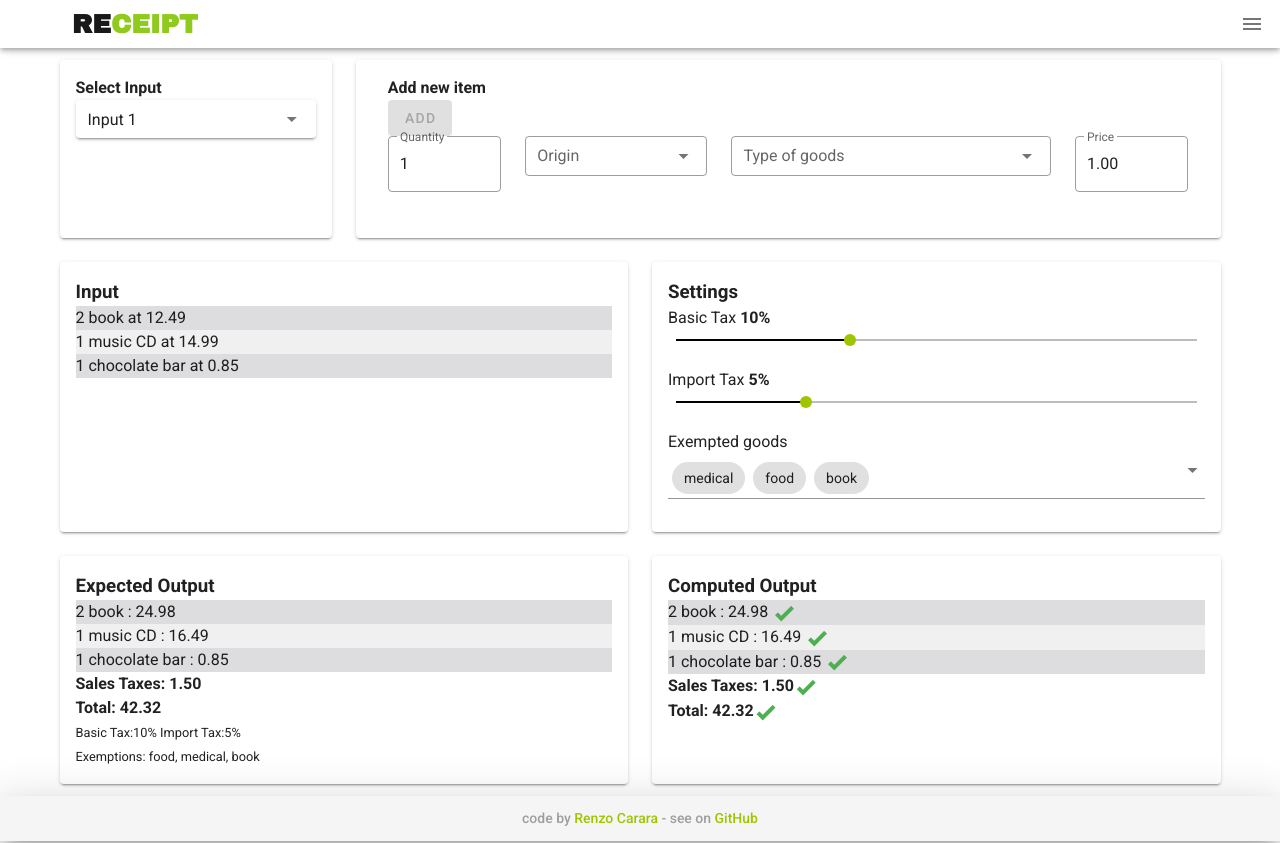
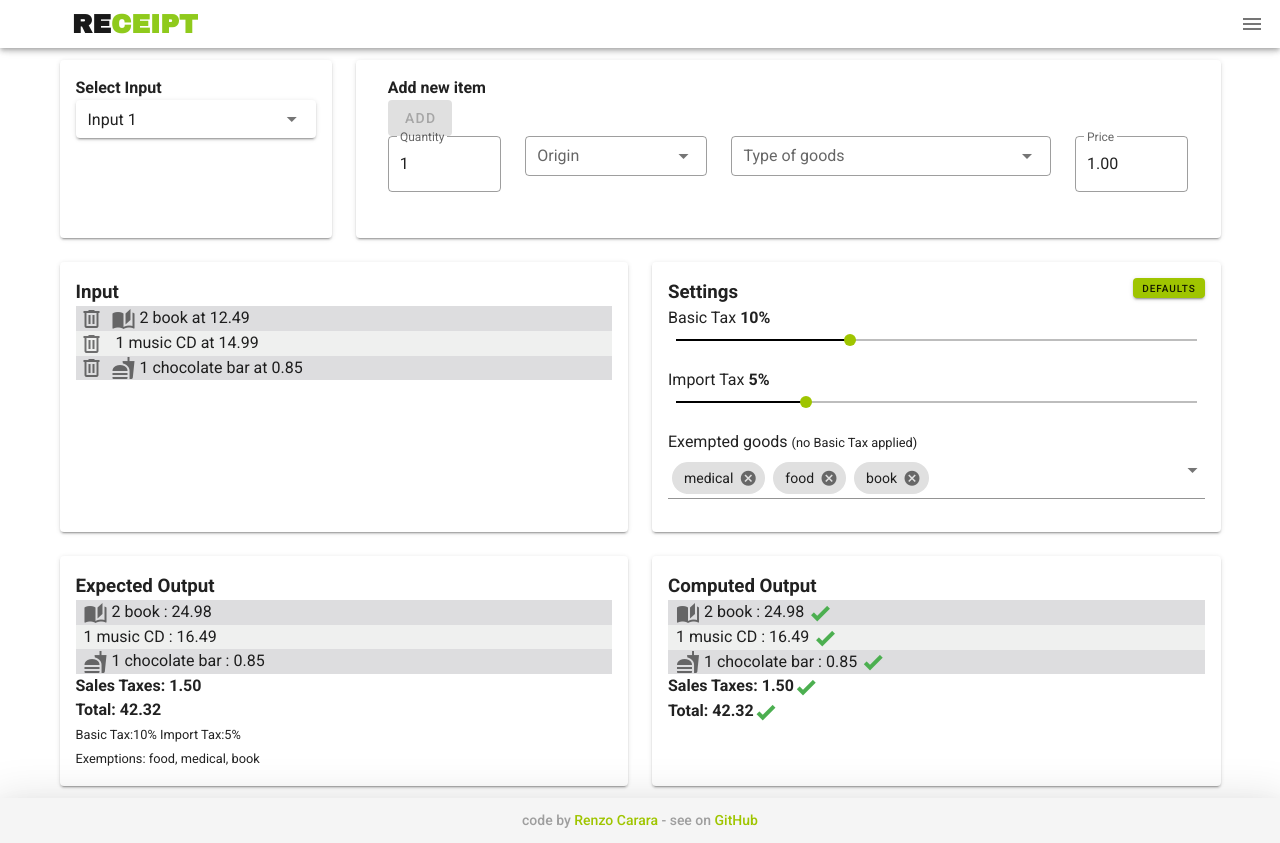
Before and after one commit to renzocarara/receipt, a Vue app: page / in a window 1280 px wide. Built offline with nearby package versions, Linux system fonts and the light colour scheme.

Commit message:
added removeItem to delete an input entry - added icons for the categories - added reset button for Settings

```diff
--- a/src/components/ComputedPanel.vue
+++ b/src/components/ComputedPanel.vue
@@ -2,11 +2,16 @@
   <div class="">
 
     <h3>Computed Output</h3>
-    <div v-for="(entry, index) in getInputs" :key="index" :class='index%2 ? "bgc-stripe-1" : "bgc-stripe-2"' >
+    <div v-for="(entry, index) in getInputs" :key="index" class="pl-2" :class='index%2 ? "bgc-stripe-1" : "bgc-stripe-2"' >
+        <v-icon v-if="isMedical(entry.type)" color="#9FC500 mr-1 ml-2" >mdi-medical-bag</v-icon>
+        <v-icon v-if="isFood(entry.type)" color="#9FC500 mr-1 ml-2" >mdi-food</v-icon>
+        <v-icon v-if="isBook(entry.type)" color="#9FC500 mr-1 ml-2" >mdi-book-open-page-variant</v-icon>
+
         {{ entry.quantity }}
         {{ entry.origin!="" ? entry.origin : "" }}
         {{ entry.type }}
         : {{ subs.subtotals[index].toFixed(2) }}
+
         <template  v-if="doCheck" >
             <v-icon v-if="subs.subtotals[index].toFixed(2) == getSubtotal[index].toFixed(2)" color="green">mdi-check-bold</v-icon>
             <v-icon v-else color="red">mdi-close-thick</v-icon>
@@ -37,9 +42,19 @@ export default {
   name: 'ExpectedPanel',
 
   methods:{
+      // used to call reduce() on arrays (return the sum of all elements)
       sumArrayElements(total, num) {
          return total + num;
-            }
+      },
+      isMedical(type){
+         return GOODS_AND_CATEGORIES[type]=='medical';
+      },
+      isFood(type){
+         return GOODS_AND_CATEGORIES[type]=='food';
+      },
+      isBook(type){
+         return GOODS_AND_CATEGORIES[type]=='book';
+      },
   },
  computed: {
         // indicates if check between input and expected output have to be done
@@ -121,14 +136,24 @@ export default {
 
         // calculate the output
         totalTax() {
+             if (this.subs.subTax.length){
                 // return the sum of all subtotals in the array
                 return this.subs.subTax.reduce(this.sumArrayElements);
+            } else{
+                // empty array
+                return 0;
+            }
         },
 
         // calculate the output
         totalPrice() {
+            if (this.subs.subtotals.length){
                 // return the sum of all subtotals in the array
                 return this.subs.subtotals.reduce(this.sumArrayElements);
+            } else{
+                // empty array
+                return 0;
+            }
         },
      },
 }
--- a/src/components/ExpectedPanel.vue
+++ b/src/components/ExpectedPanel.vue
@@ -4,11 +4,15 @@
     <h3>Expected Output</h3>
 
     <div  v-if="this.$store.state.checkExpectedOutput == true" >
-        <div v-for="(entry, index) in getInputs" :key="index" :class='index%2 ? "bgc-stripe-1" : "bgc-stripe-2"'>
-                {{ entry.quantity }}
-                {{ entry.origin!="" ? entry.origin : "" }}
-                {{ entry.type }}
-                : {{ getSubtotal[index].toFixed(2) }}
+        <div v-for="(entry, index) in getInputs" :key="index" class="pl-2" :class='index%2 ? "bgc-stripe-1" : "bgc-stripe-2"'>
+            <v-icon v-if="isMedical(entry.type)" color="#9FC500 mr-1 ml-2" >mdi-medical-bag</v-icon>
+            <v-icon v-if="isFood(entry.type)" color="#9FC500 mr-1 ml-2" >mdi-food</v-icon>
+            <v-icon v-if="isBook(entry.type)" color="#9FC500 mr-1 ml-2" >mdi-book-open-page-variant</v-icon>
+
+            {{ entry.quantity }}
+            {{ entry.origin!="" ? entry.origin : "" }}
+            {{ entry.type }}
+            : {{ getSubtotal[index].toFixed(2) }}
         </div>
 
 
@@ -24,9 +28,22 @@
 </template>
 
 <script>
+import { GOODS_AND_CATEGORIES } from "@/const_goods.js";
 
 export default {
   name: 'ExpectedPanel',
+
+  methods: {
+      isMedical(type){
+         return GOODS_AND_CATEGORIES[type]=='medical';
+      },
+      isFood(type){
+         return GOODS_AND_CATEGORIES[type]=='food';
+      },
+      isBook(type){
+         return GOODS_AND_CATEGORIES[type]=='book';
+      },
+  },
 
   computed: {
         // read from the Store
--- a/src/components/InputPanel.vue
+++ b/src/components/InputPanel.vue
@@ -2,7 +2,12 @@
   <div class="">
 
     <h3>Input</h3>
-    <div v-for="(entry, index) in getInputs" :key="index"  :class='index%2 ? "bgc-stripe-1" : "bgc-stripe-2"'>
+    <div v-for="(entry, index) in getInputs" :key="index" class="pl-1" :class='index%2 ? "bgc-stripe-1" : "bgc-stripe-2"'>
+            <v-icon class="trash trash-hover mr-2" @click="removeItem(index)">mdi-trash-can-outline</v-icon>
+            <v-icon v-if="isMedical(entry.type)" color="#9FC500 mr-1 ml-2" >mdi-medical-bag</v-icon>
+            <v-icon v-if="isFood(entry.type)" color="#9FC500 mr-1 ml-2" >mdi-food</v-icon>
+            <v-icon v-if="isBook(entry.type)" color="#9FC500 mr-1 ml-2" >mdi-book-open-page-variant</v-icon>
+
             {{ entry.quantity }}
             {{ entry.origin!="" ? entry.origin : "" }}
             {{ entry.type }}
@@ -14,8 +19,31 @@
 
 <script>
 
+import { GOODS_AND_CATEGORIES } from "@/const_goods.js";
+
 export default {
   name: 'InputPanel',
+
+  methods:{
+      removeItem(index){
+          // disable checks between input and expected output
+          // it's no more applicable because input has been changed and expected output is hard-coded
+          this.$store.commit('SET_CHECK_EXPECTED_OUTPUT', false);
+
+          // remove the clicked entry
+          this.$store.commit('REMOVE_ENTRY', index);
+
+      },
+      isMedical(type){
+         return GOODS_AND_CATEGORIES[type]=='medical';
+      },
+      isFood(type){
+         return GOODS_AND_CATEGORIES[type]=='food';
+      },
+      isBook(type){
+         return GOODS_AND_CATEGORIES[type]=='book';
+      },
+  },
 
   computed: {
         // read from the Store
@@ -26,3 +54,16 @@ export default {
 
 }
 </script>
+
+<style lang="scss" scoped>
+.trash{
+    color: #9FC500;
+
+    &:hover {
+        color: red;
+        transform: scale(1.3);
+        transition: 0.3s ease-in-out;
+    }
+}
+
+</style>;
--- a/src/components/SettingsPanel.vue
+++ b/src/components/SettingsPanel.vue
@@ -1,8 +1,16 @@
 <template>
   <div class="">
 
+    <div class="d-flex justify-space-between">
     <h3>Settings</h3>
-
+    <v-btn class=""
+            x-small
+            color="#9FC500"
+            @click="resetDefaults">
+        Defaults
+    </v-btn>
+    </div>
+    <!-- <br> -->
     <span>Basic Tax <strong> {{basicTaxValue }}%</strong></span>
     <v-slider
       v-model="basicTaxValue"
@@ -33,14 +41,15 @@
     >
     </v-slider>
 
-   <span>Exempted goods</span>
+   <span>Exempted goods <small>(no Basic Tax applied)</small></span>
     <v-select
           v-model="exemptedGoods"
           :items="allExemptedGoods"
           multiple
           chips
-          :item-color="primaryColor"
+          item-color="#9FC500"
           dense
+          deletable-chips
         >
     </v-select>
           <!-- label="Select"
@@ -52,7 +61,7 @@
 </template>
 
 <script>
-import { EXEMPT_CATEGORIES } from "@/const_goods.js";
+import { BASIC_TAX, IMPORT_TAX, EXEMPT_CATEGORIES } from "@/const_goods.js";
 
 
 export default {
@@ -67,10 +76,13 @@ export default {
         taxSlider:
          { color: "black", thumbColor: '#9FC500', max: 30, min: 0, thumbSize: 24, trackColor: "gray", thumbState:""},
         allExemptedGoods: EXEMPT_CATEGORIES,
-        primaryColor: "#9FC500"
 }),
   methods:{
-
+      resetDefaults(){
+            this.$store.commit('SET_BASIC_TAX', BASIC_TAX);
+            this.$store.commit('SET_IMPORT_TAX', IMPORT_TAX);
+            this.$store.commit('SET_EXEMPT_CATEGORIES', EXEMPT_CATEGORIES);
+     }
   },
   computed: {
          basicTaxValue: {
--- a/src/store/index.js
+++ b/src/store/index.js
@@ -28,7 +28,6 @@ export default new Vuex.Store({
   },
 
   mutations: {
-
     SET_CURRENT_SELECTED_INPUT(state, value) {
       state.currentSelectedInput = value;
 
@@ -51,7 +50,6 @@ export default new Vuex.Store({
         "\n\n"
       );
 
-
       // create a clone to copy data in the STORE variable
       let clone = JSON.parse(JSON.stringify(TEST_DATA));
       state.inputs = clone[value].predefinedInputs;
@@ -71,7 +69,7 @@ export default new Vuex.Store({
 
     ADD_ENTRY(state, value) {
       console.log("nello store value:", value);
-      let {quantity, origin, type, price} = value;  // destructure received object
+      let { quantity, origin, type, price } = value; // destructure received object
 
       console.log(
         "\nADD PRIMA: TEST_DATA['Input 2'].predefinedInputs:",
@@ -80,7 +78,7 @@ export default new Vuex.Store({
       );
 
       state.inputs.push({ quantity, origin, type, price });
-    //   state.inputs.push(value);
+      //   state.inputs.push(value);
 
       console.log(
         "\nADD DOPO: TEST_DATA['Input 2'].predefinedInputs:",
@@ -89,6 +87,11 @@ export default new Vuex.Store({
       );
 
       console.log("\nADD state.inputs:", state.inputs, "\n\n");
+    },
+
+    REMOVE_ENTRY(state, index) {
+      // remove 1 element from 'index' position 1
+      state.inputs.splice(index, 1);
     },
 
     SET_CHECK_EXPECTED_OUTPUT(state, value) {
```
Lines whose indentation alone changed are shown as unchanged.
